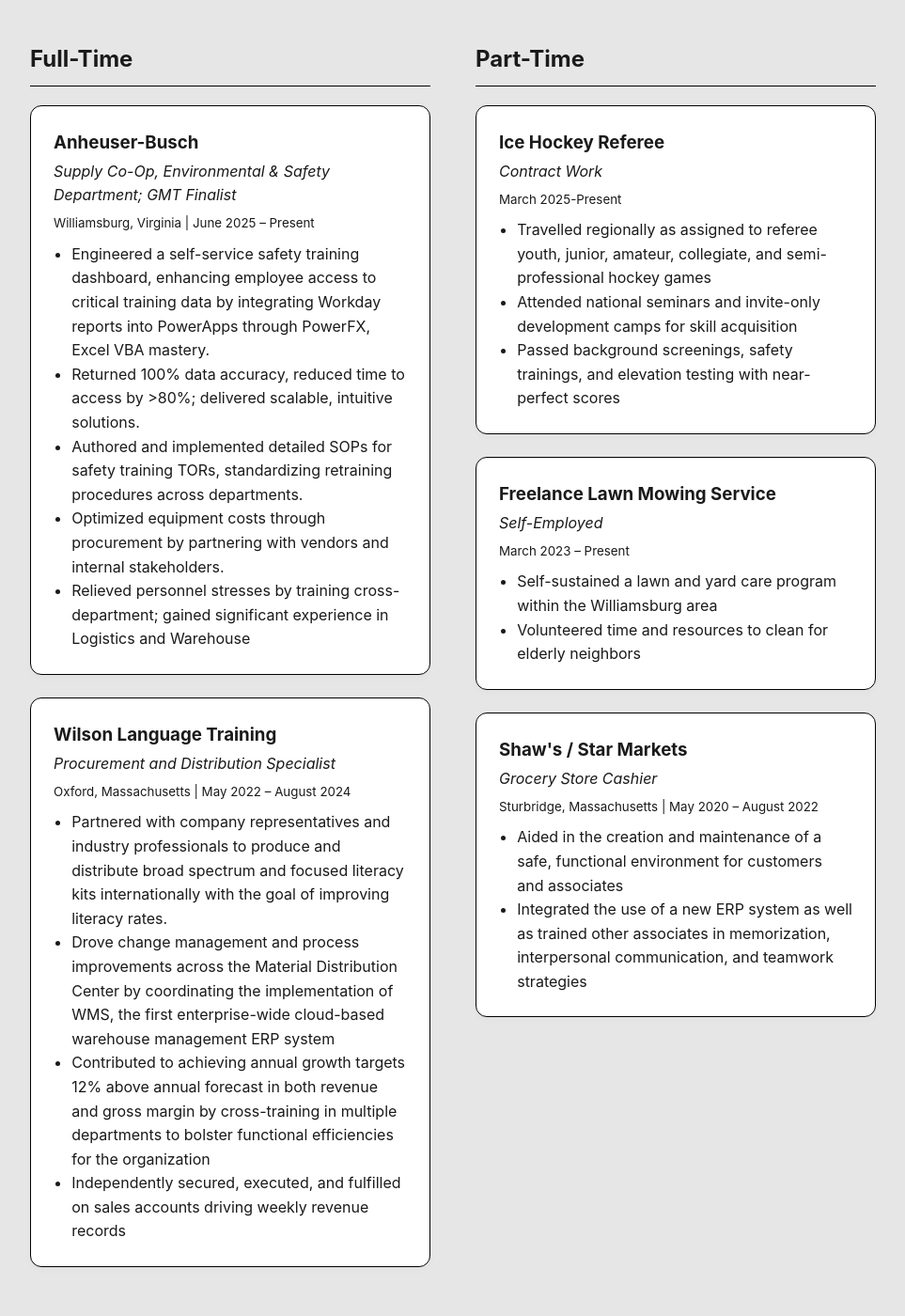
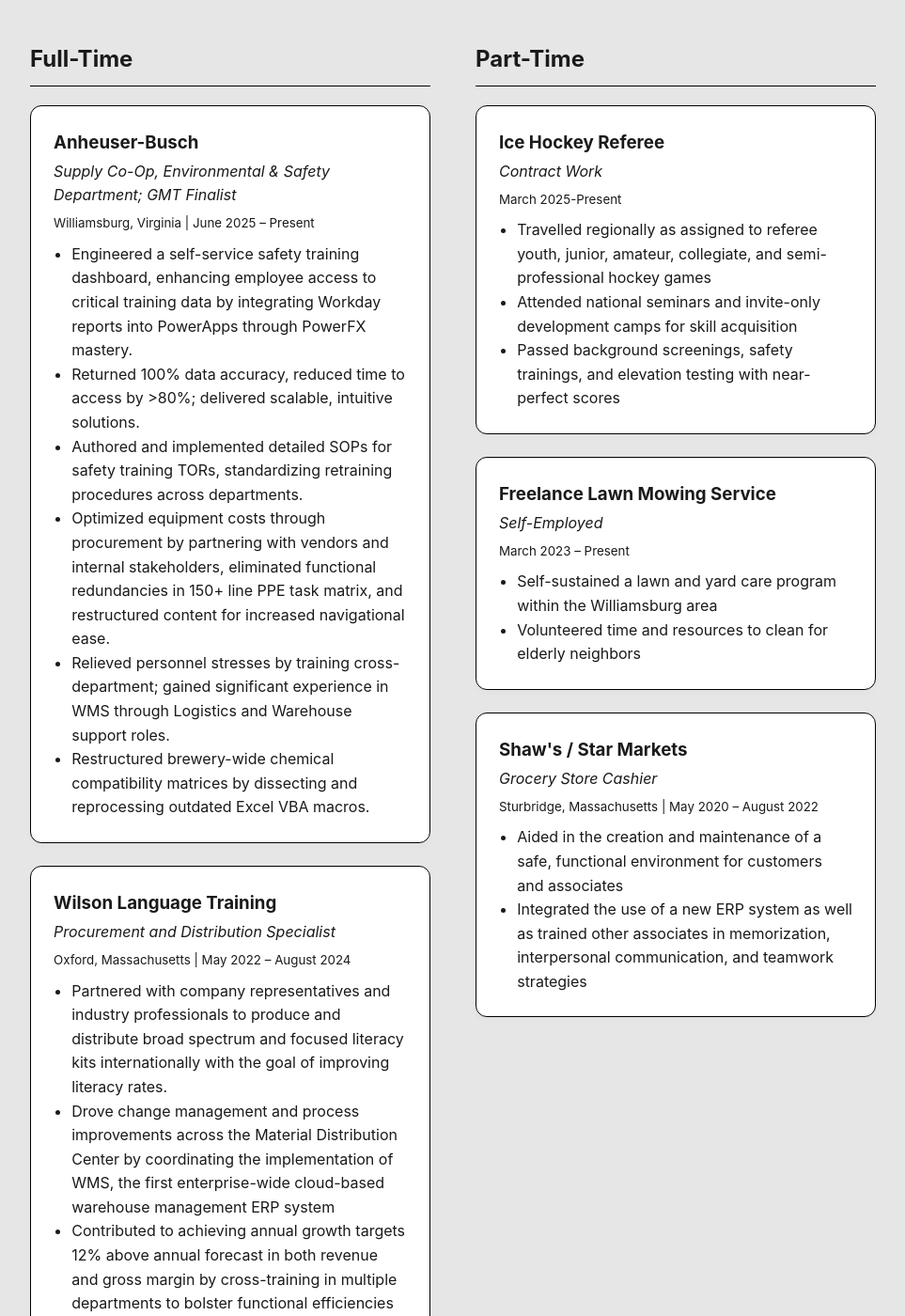
Before and after one commit to bxdubey/github.io, a Jekyll site: the page built from professional.html, in a window 1280 px wide and 1400 px high, scrolled down 541 px. Shown: the whole window at 94% size, without its empty margins (158-1121 px from the left). Built offline with Jekyll 4.4.1, drawn with Linux system fonts in a browser that asks for light colours.

Commit message:
Refine job responsibilities in professional.html
Updated bullet points to improve clarity and detail in job responsibilities.

```diff
--- a/professional.html
+++ b/professional.html
@@ -42,11 +42,12 @@ layout: default
             <p><em>Supply Co-Op, Environmental & Safety Department; GMT Finalist</em></p>
             <p><small>Williamsburg, Virginia | June 2025 – Present</small></p>
             <ul>
-                <li>Engineered a self-service safety training dashboard, enhancing employee access to critical training data by integrating Workday reports into PowerApps through PowerFX, Excel VBA mastery.</li>
+                <li>Engineered a self-service safety training dashboard, enhancing employee access to critical training data by integrating Workday reports into PowerApps through PowerFX mastery.</li>
                 <li>Returned 100% data accuracy, reduced time to access by >80%; delivered scalable, intuitive solutions.</li>
                 <li>Authored and implemented detailed SOPs for safety training TORs, standardizing retraining procedures across departments.</li>
-                <li>Optimized equipment costs through procurement by partnering with vendors and internal stakeholders.</li>
-                <li>Relieved personnel stresses by training cross-department; gained significant experience in Logistics and Warehouse</li>
+                <li>Optimized equipment costs through procurement by partnering with vendors and internal stakeholders, eliminated functional redundancies in 150+ line PPE task matrix, and restructured content for increased navigational ease.</li>
+                <li>Relieved personnel stresses by training cross-department; gained significant experience in WMS through Logistics and Warehouse support roles.</li>
+                <li>Restructured brewery-wide chemical compatibility matrices by dissecting and reprocessing outdated Excel VBA macros.</li>
             </ul>
         </div>
 
```
